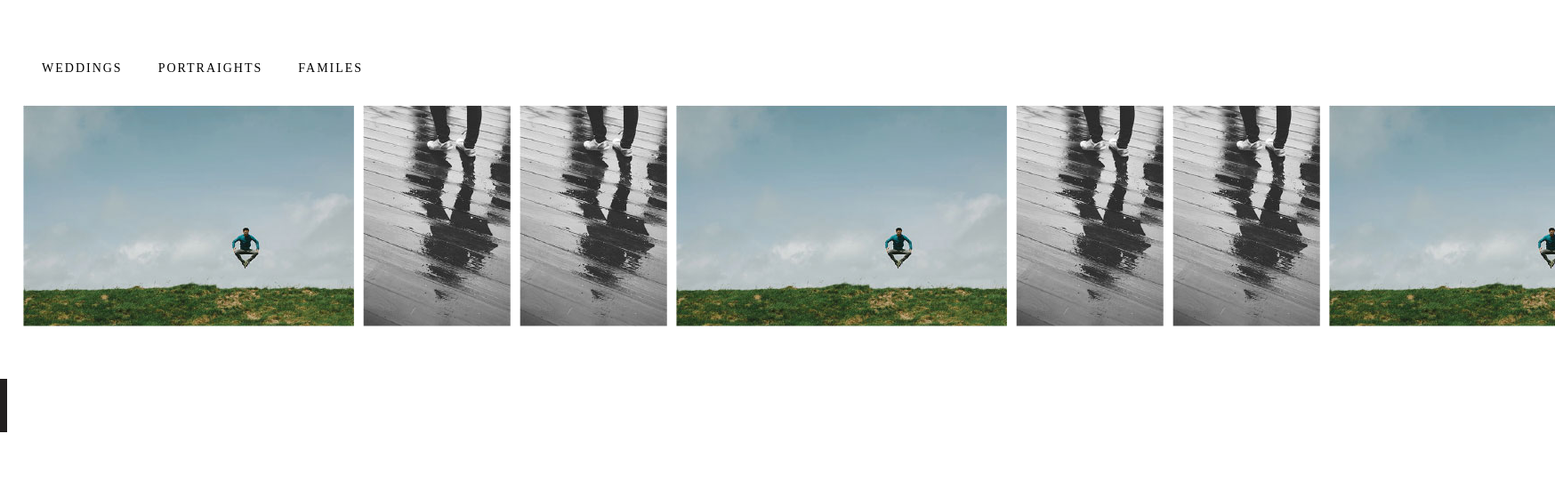
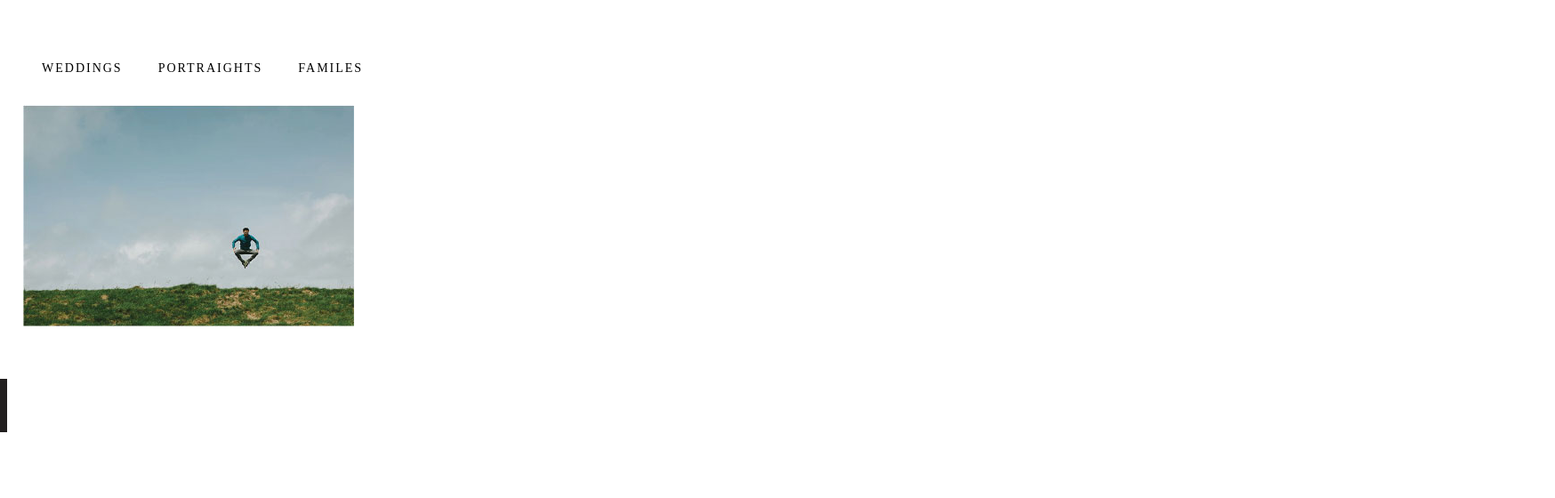
Before and after one commit to rigelstpierre/richard_cao, a plain HTML site: page blog.html in a window 1280 px wide. Shown: the top 560 px of the page at 89% size, 1748 px wide, since content can reach past the window. Drawn offline with nearby package versions, Linux system fonts and the light colour scheme.

Commit message:
jacked up mobile styles

```diff
--- a/blog.html
+++ b/blog.html
@@ -38,20 +38,13 @@
               <li><a href="#">Familes</a></li>
             </ul>
             <div class="gallery">
-              <img src="img/samples/sample-photo-1.jpg" />
-              <img src="img/samples/sample-photo-2.jpg" />
-              <img src="img/samples/sample-photo-2.jpg" />
-              <img src="img/samples/sample-photo-1.jpg" />
-              <img src="img/samples/sample-photo-2.jpg" />
-              <img src="img/samples/sample-photo-2.jpg" />
-              <img src="img/samples/sample-photo-1.jpg" />
-              <img src="img/samples/sample-photo-2.jpg" />
-              <img src="img/samples/sample-photo-2.jpg" />
-              <img src="img/samples/sample-photo-1.jpg" />
-              <img src="img/samples/sample-photo-2.jpg" />
-              <img src="img/samples/sample-photo-2.jpg" />
-
-
+              <article class="post">
+                <img src="img/samples/sample-photo-1.jpg" />
+                <div class="meta">
+                  <h3>JOHN & SUZY</h3>
+                  <p>5-12-12</p>
+                </div>
+              </article>
             </div>
           </div>
           <div class="contact">
--- a/css/main.sass
+++ b/css/main.sass
@@ -209,6 +209,26 @@ nav
       img
         padding: 3px
 
+      .post
+        position: relative
+        .meta
+          text-align: center
+          color: #fff
+          letter-spacing: 2px
+          h3
+            margin-top: 28%
+          h3, p
+            font-style: italic
+            font-size: 12px
+            visibility: hidden
+          position: absolute
+          top: 0
+          width: 96%
+          height: 100%
+          &:hover
+            background: url('../img/contact-bg.png') repeat
+            h3, p
+              visibility: visible
 .contact
   width: 100%
   height: 900px
@@ -280,3 +300,12 @@ nav
     background: url('../img/social.png') no-repeat -74px 0
     &:hover
       background: url('../img/social.png') no-repeat -74px -26px
+
+@media all and (max-width: 500px) and (min-width: 320px)
+  nav
+    display: none
+  .container
+    left: 0
+    .portfolio
+
+      .gallery
```
Also changed, not shown: css/main.css.
